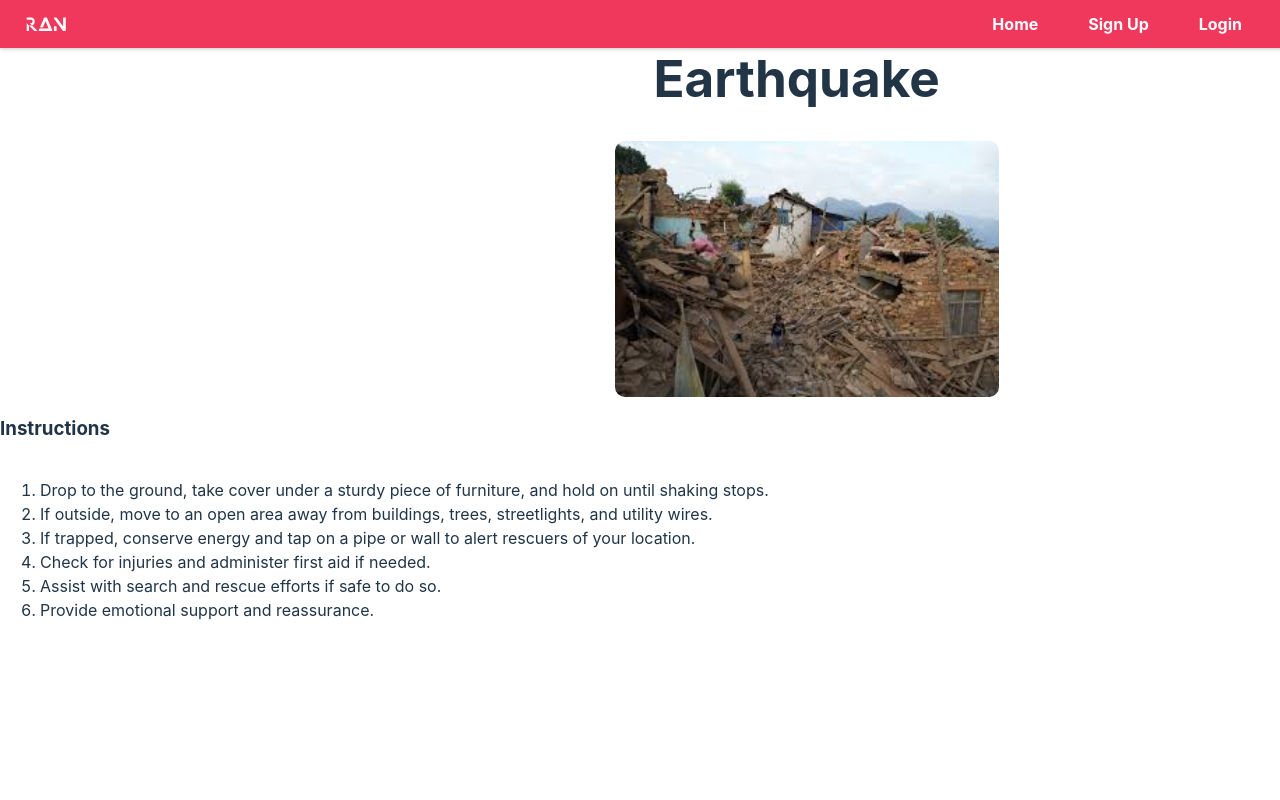
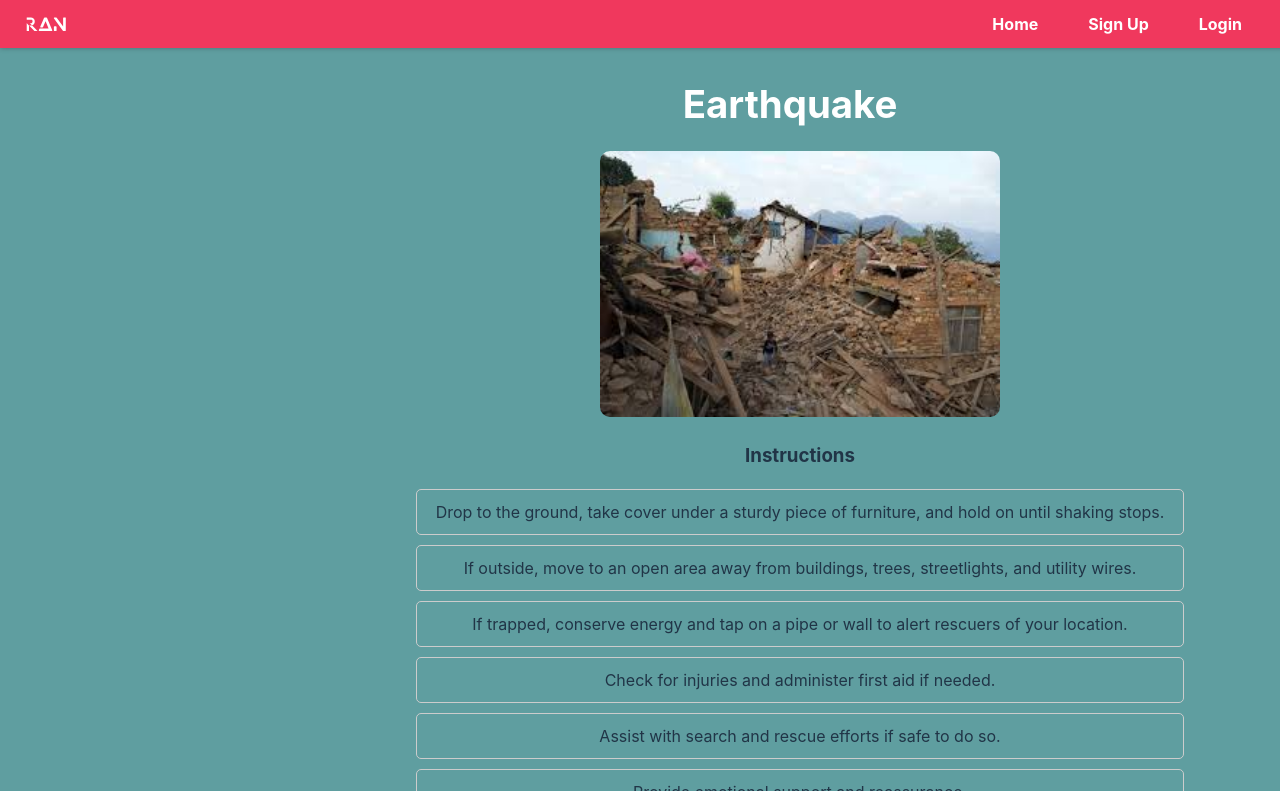
Before and after one commit to Abhinav352/MainProject_S8, a React (Vite) app in the folder main/: page /disaster/1 in a window 1280 px wide. Built offline with nearby package versions, Linux system fonts and the light colour scheme; no server answers; a web font is replaced by a local one.

Commit message:
disasterpage

```diff
--- a/main/src/assets/DisasterPage.css
+++ b/main/src/assets/DisasterPage.css
@@ -1,20 +1,96 @@
-body{
-    align-items: center;
-    justify-content: center;
-}
-.disaster-sm{
+
+
+.disaster-sm {
+    background-color: cadetblue;
+    height: 100%;
+    width: 100vw;
     display: flex;
     flex-direction: column;
+    align-items: center; /* Center content horizontally */
 }
 
-.disaster-di{
-    margin-left: 85%;
-    padding-top: 2vh;
+.disaster-scro {
+    overflow-y: auto;
+    max-height: 60vh; /* Adjust maximum height as needed */
 }
 
-.disaster-img{
-    margin-left: 80%;
-    width: 50%;
-    height: 50%;
+.disaster-di {
+    margin-left: auto; /* Move to the left for smaller screens */
+    margin-right: auto; /* Move to the right for smaller screens */
+    margin-bottom: 0.1%;
+    text-align: center; /* Center text */
+}
+
+.disaster-img {
+    margin-left: auto; /* Move to the left for smaller screens */
+    margin-right: auto; /* Move to the right for smaller screens */
+    width: 80%; /* Adjust width for smaller screens */
+    max-width: 600px; /* Limit maximum width for desktop screens */
+    height: auto;
     border-radius: 10px;
 }
+
+.disaster-fd {
+    overflow-y: auto;
+    list-style-type: none;
+    padding: 0;
+    text-align: center;
+}
+.disaster-tqw{
+    text-align: center;
+}
+
+.disaster-fd li {
+    border: 1px solid #ccc;
+    border-radius: 5px;
+    padding: 10px;
+    margin-bottom: 10px;
+    margin-left: 2vh;
+    margin-right: 2vh;
+}
+
+/* Media query for desktop screens */
+@media screen and (min-width: 1024px) {
+    .disaster-sm {
+        flex-direction: coloumn; /* Change flex direction for desktop screens */
+        justify-content: center;
+        min-width: 200vh;
+        /* Center content horizontally */
+    }
+    .disaster-scro {
+        overflow-y: auto;
+        max-height: 80vh; /* Adjust maximum height as needed */
+        min-width: 100vh;
+    }
+    .disaster-scro::-webkit-scrollbar{
+        width: 2vw;
+      }
+    .disaster-di {
+        padding-top: 9vh; /* Reduce padding top for desktop screens */
+        margin-left: 0; /* Remove left margin for desktop screens */
+        margin-right: 20px; /* Add right margin for desktop screens */
+    }
+
+    .disaster-img {
+        width: 50%; /* Adjust width for desktop screens */
+        max-width: none; /* Remove maximum width for desktop screens */
+        margin-left: 25%; /* Add left margin for desktop screens */
+        margin-right: 0; /* Remove right margin for desktop screens */
+        /* margin-bottom: 30%; */
+
+    }
+}
+/* Media query for smaller screens */
+@media screen and (max-width: 768px) {
+    .disaster-img {
+        width: 70%; /* Adjust width for smaller screens */
+        max-width: none; /* Remove maximum width */
+        margin-left: 15%;
+    }
+    .disaster-sm{
+        height: 100vh;
+    }
+    .disaster-di{
+        padding-top: 10vh;
+    }
+}
--- a/main/src/assets/DisasterPage.jsx
+++ b/main/src/assets/DisasterPage.jsx
@@ -143,16 +143,18 @@ const DisasterPage = () => {
 
   return (
     <div className='disaster-sm'>
-      <h1 className='disaster-di'>{disaster.name}</h1>
+      <h2 className='disaster-di'>{disaster.name}</h2>
+      <div className='disaster-scro'>
       <img src={disaster.image} alt={disaster.name} className='disaster-img'  />
       {/* <p>{disaster.description}</p> */}
-      <h3>Instructions</h3>
+      <h3 className='disaster-tqw'>Instructions</h3>
       <ol className='disaster-fd'>
             {disaster.list.map((item, index) => (
               <li key={index}>{item}</li>
             ))}
           </ol>
       {/* Add more disaster details here */}
+      </div>
     </div>
   );
 };
--- a/main/src/assets/InitialResponse.css
+++ b/main/src/assets/InitialResponse.css
@@ -2,7 +2,7 @@
 
   .disaster-title{
     padding-top: 2vh;
-    margin-left: 45%;
+    margin-left: 40%;
     position: relative;
   }
 
@@ -56,9 +56,9 @@
         width: 2vw;
       }
       .disaster-title{
-        padding-top: 8vh;
+        padding-top: 10vh;
         font-size: 5vh;
-        margin-left: 29%;
+        margin-left: 34%;
         position: relative;
       }
       .card {
```
